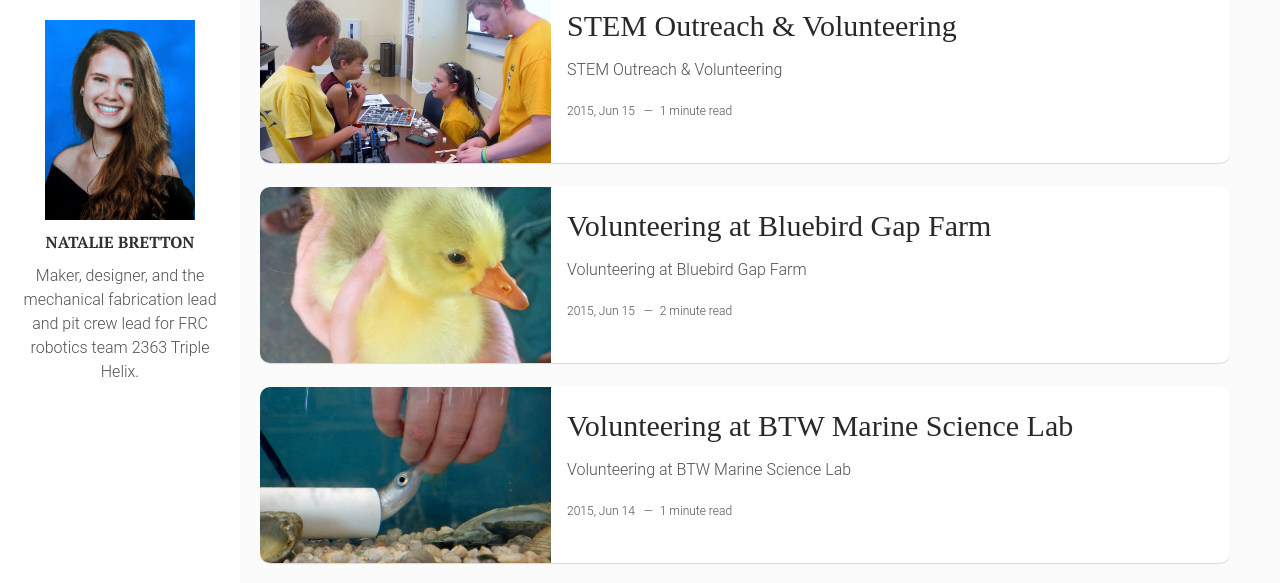
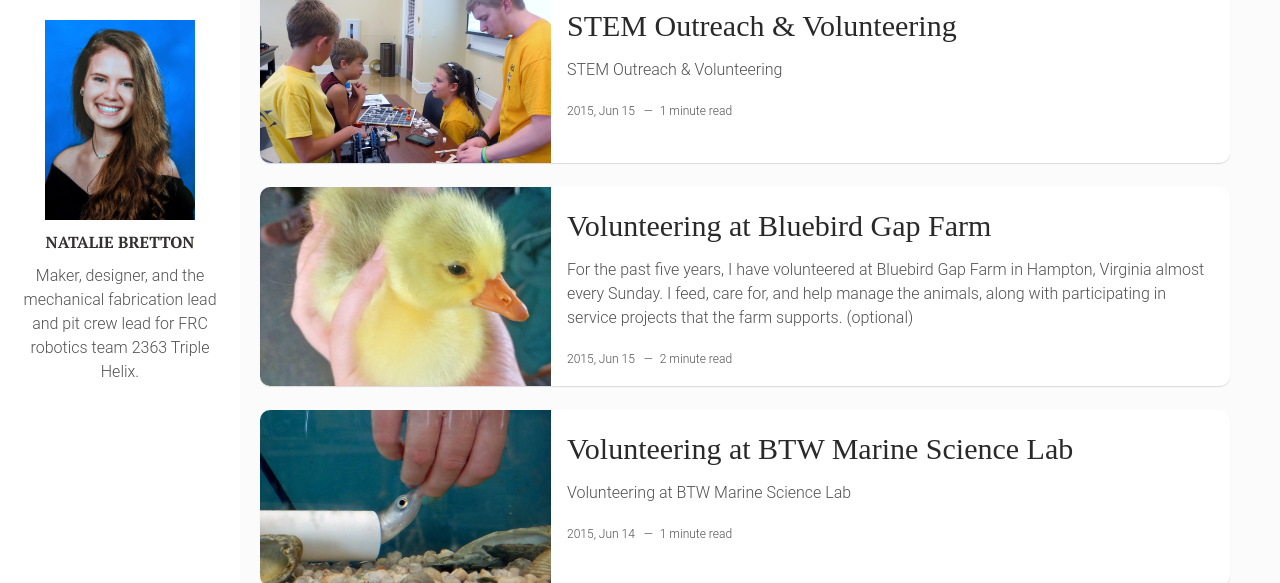
Before and after one commit to natgrrl/natgrrl.github.io, a Jekyll site: the page built from index.html, in a window 1280 px wide and 900 px high, scrolled down 2386 px, cut to the strip 0-583 px from the top of the window. Built offline with Jekyll 4.4.1, drawn with Linux system fonts in a browser that asks for light colours.

Commit message:
Update 2015-06-15-bbg.markdown

```diff
--- a/_posts/2015-06-15-bbg.markdown
+++ b/_posts/2015-06-15-bbg.markdown
@@ -2,7 +2,7 @@
 layout: post
 title: "Volunteering at Bluebird Gap Farm"
 date: 2015-06-15
-description: Volunteering at Bluebird Gap Farm # Add post description (optional)
+description: For the past five years, I have volunteered at Bluebird Gap Farm in Hampton, Virginia almost every Sunday. I feed, care for, and help manage the animals, along with participating in service projects that the farm supports. (optional)
 img: bbg15.jpg # Add image post (optional)
 tags: [VOLUNTEERING]
 ---
```
